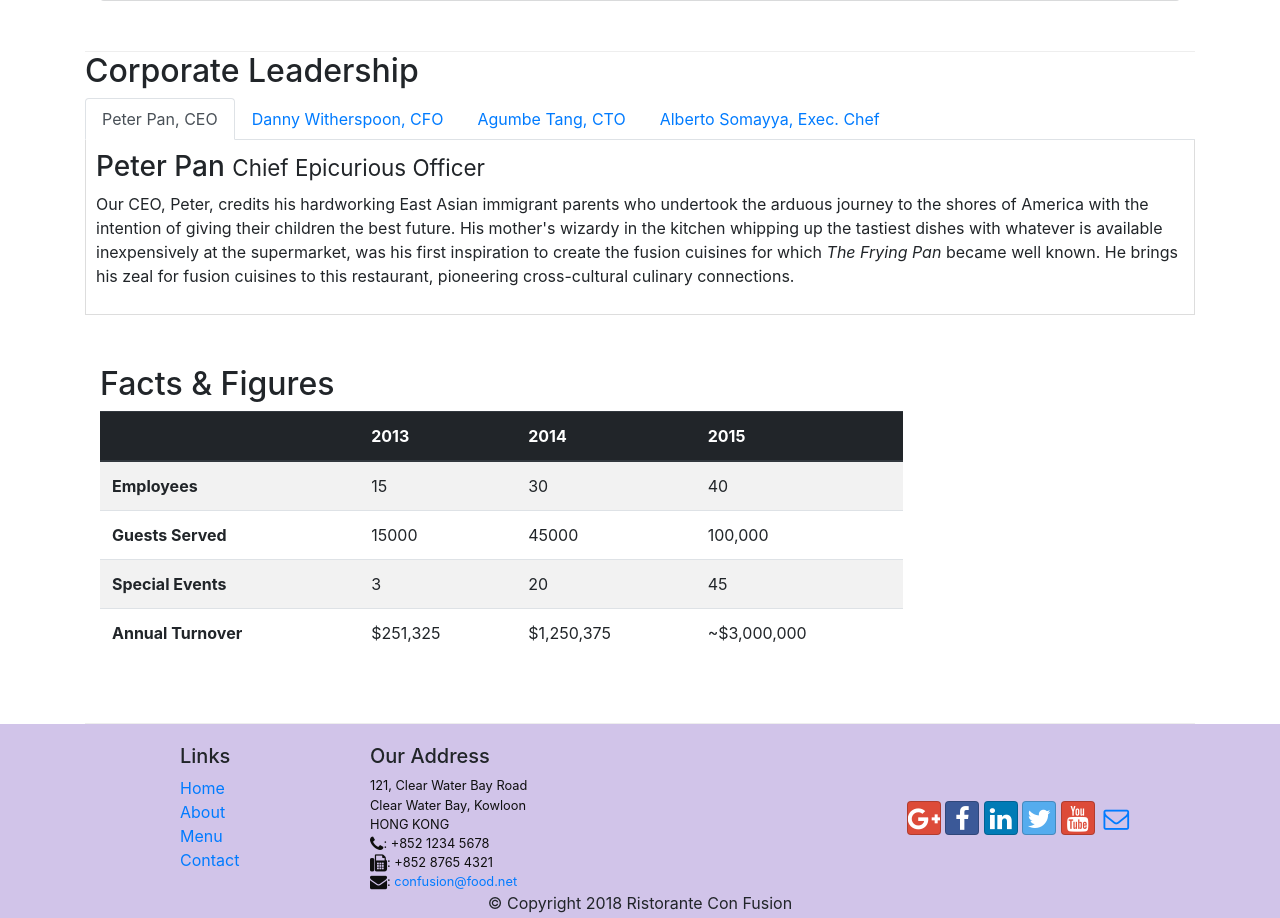
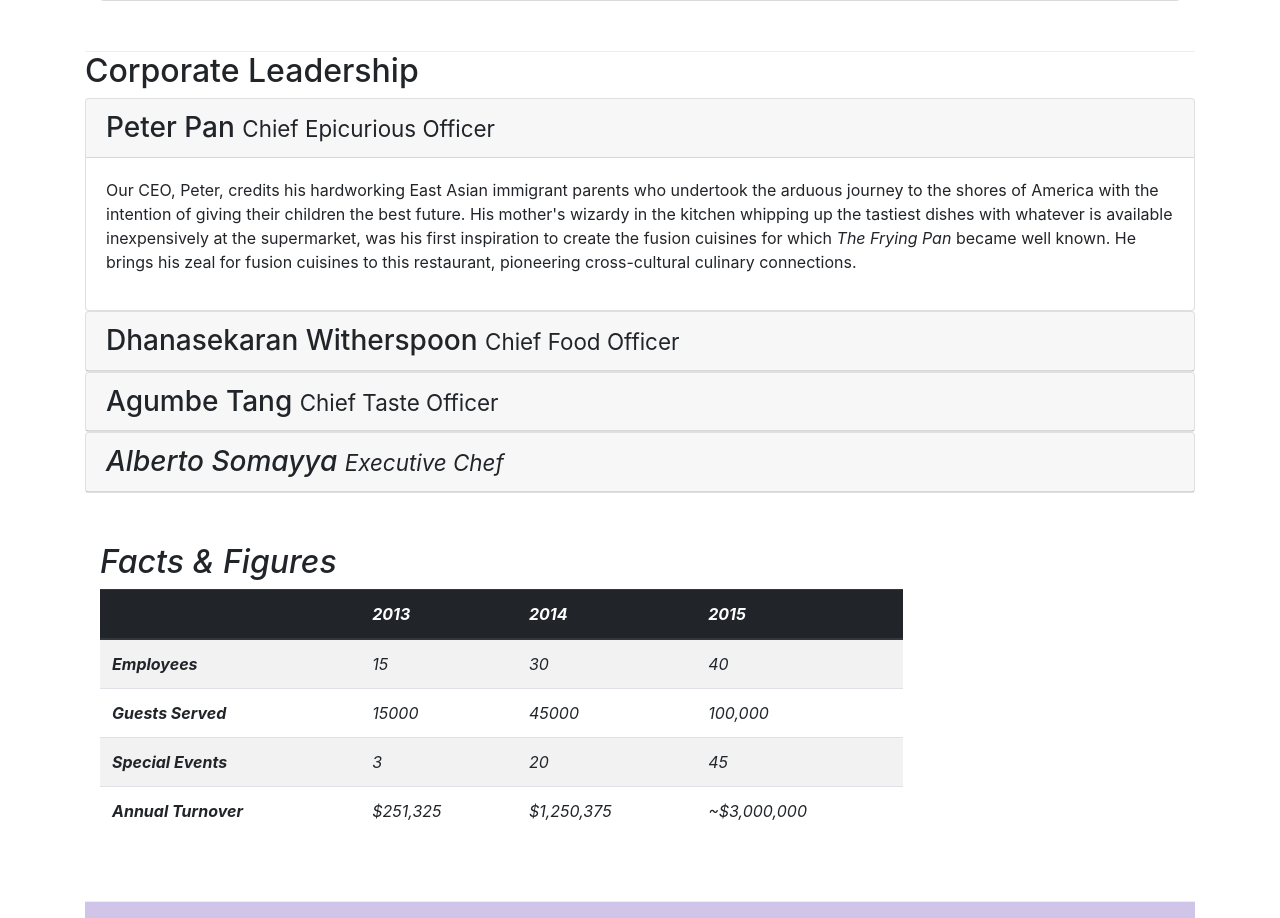
Before and after one commit to TunKitt/Exercise, a website: page aboutus.html in a window 1280 px wide. Shown: the part 920-1838 px from the top of the page. Drawn offline with nearby package versions, Linux system fonts and the light colour scheme.

Commit message:
Accordion

```diff
--- a/aboutus.html
+++ b/aboutus.html
@@ -112,59 +112,77 @@
         <div>
             <div>
                 <h2>Corporate Leadership</h2>
-                <ul class="nav nav-tabs">
-                    <li class="nav-item">
-                      <a class="nav-link active" href="#peter"
-                        role="tab" data-toggle="tab">Peter Pan, CEO</a>
-                    </li>
-                    <li class="nav-item">
-                      <a class="nav-link" href="#danny" role="tab"
-                        data-toggle="tab">Danny Witherspoon, CFO</a>
-                    </li>
-                    <li class="nav-item">
-                      <a class="nav-link" href="#agumbe"role="tab"
-                        data-toggle="tab">Agumbe Tang, CTO</a>
-                    </li>
-                    <li class="nav-item">
-                      <a class="nav-link" href="#alberto" role="tab"
-                        data-toggle="tab">Alberto Somayya, Exec. Chef</a>
-                    </li>
-                </ul>
-                <div class="tab-content">
-                    <div role="tabpanel" class="tab-pane fade show active" id="peter">
-                        <h3>Peter Pan <small>Chief Epicurious Officer</small></h3>
-                        <p class="d-none d-sm-block">Our CEO, Peter, credits his hardworking East Asian immigrant parents who
+                <div id="accordion">
+                <div class="card">
+                    <div class="card-header" role="tab" id="peterhead">
+                    <h3 class="mb-0">
+                        <a data-toggle="collapse" data-target="#peter">
+                        Peter Pan <small>Chief Epicurious Officer</small>
+                        </a>
+                    </h3>
+                    </div>
+                    <div class="collapse show" id="peter" data-parent="#accordion" role="tabpanel">
+                        <div class="card-body">
+                            <p class="d-none d-sm-block">Our CEO, Peter, credits his hardworking East Asian immigrant parents who
                             undertook the arduous journey to the shores of America with the intention of giving their children
                             the best future. His mother's wizardy in the kitchen whipping up the tastiest dishes with whatever
                             is available inexpensively at the supermarket, was his first inspiration to create the fusion
                             cuisines for which <em>The Frying Pan</em> became well known. He brings his zeal for fusion cuisines
                             to this restaurant, pioneering cross-cultural culinary connections.</p>
+                        </div>
                     </div>
-
-                    <div role="tabpanel" class="tab-pane fade" id="danny">
-                        <h3>Dhanasekaran Witherspoon <small>Chief Food Officer</small></h3>
+                </div>
+                <div class="card">
+                    <div class="card-header" role="tab" id="dannyhead">
+                    <h3 class="mb-0">
+                        <a class="collapsed" data-toggle="collapse" data-target="#danny">
+                        Dhanasekaran Witherspoon <small>Chief Food Officer</small>
+                        </a>
+                    </h3>
+                </div>
+                <div class="collapse" id="danny" data-parent="#accordion">
+                    <div class="card-body">
                         <p class="d-none d-sm-block">Our CFO, Danny, as he is affectionately referred to by his colleagues,
                             comes from a long established family tradition in farming and produce. His experiences growing up on
                             a farm in the Australian outback gave him great appreciation for varieties of food sources. As he
                             puts it in his own words, <em>Everything that runs, wins, and everything that stays, pays!</em></p>
                     </div>
-
-                    <div role="tabpanel" class="tab-pane fade" id="agumbe">
-                        <h3>Agumbe Tang <small>Chief Taste Officer</small></h3>
+                </div>
+            </div>
+            <div class="card">
+                    <div class="card-header" role="tab" id="agumbehead">
+                    <h3 class="mb-0">
+                        <a class="collapsed" data-toggle="collapse" data-target="#agumbe">
+                        Agumbe Tang <small>Chief Taste Officer</small>
+                        </a>
+                    </h3>
+                </div>
+                <div class="collapse" id="agumbe" data-parent="#accordion">
+                    <div class="card-body">
                         <p class="d-none d-sm-block">Blessed with the most discerning gustatory sense, Agumbe, our CTO,
                             personally ensures that every dish that we serve meets his exacting tastes. Our chefs dread the
                             tongue lashing that ensues if their dish does not meet his exacting standards. He lives by his
-                            motto, <em>You click only if you survive my lick.</em></p>
+                            motto, <em>You click only if you survive my lick.</p>
                     </div>
-
-                    <div role="tabpanel" class="tab-pane fade" id="alberto">
-                        <h3>Alberto Somayya <small>Executive Chef</small></h3>
+                </div>
+            </div>
+            <div class="card">
+                    <div class="card-header" role="tab" id="albertohead">
+                    <h3 class="mb-0">
+                        <a class="collapsed" data-toggle="collapse" data-target="#alberto">
+                        Alberto Somayya <small>Executive Chef</small>
+                        </a>
+                    </h3>
+                </div>
+                <div class="collapse" id="alberto" data-parent="#accordion">
+                    <div class="card-body">
                         <p class="d-none d-sm-block">Award winning three-star Michelin chef with wide International experience
                             having worked closely with whos-who in the culinary world, he specializes in creating mouthwatering
                             Indo-Italian fusion experiences. He says, <em>Put together the cuisines from the two craziest
                                 cultures, and you get a winning hit! Amma Mia!</em></p>
                     </div>
                 </div>
+            </div>
 
             </div>
         </div>
```
